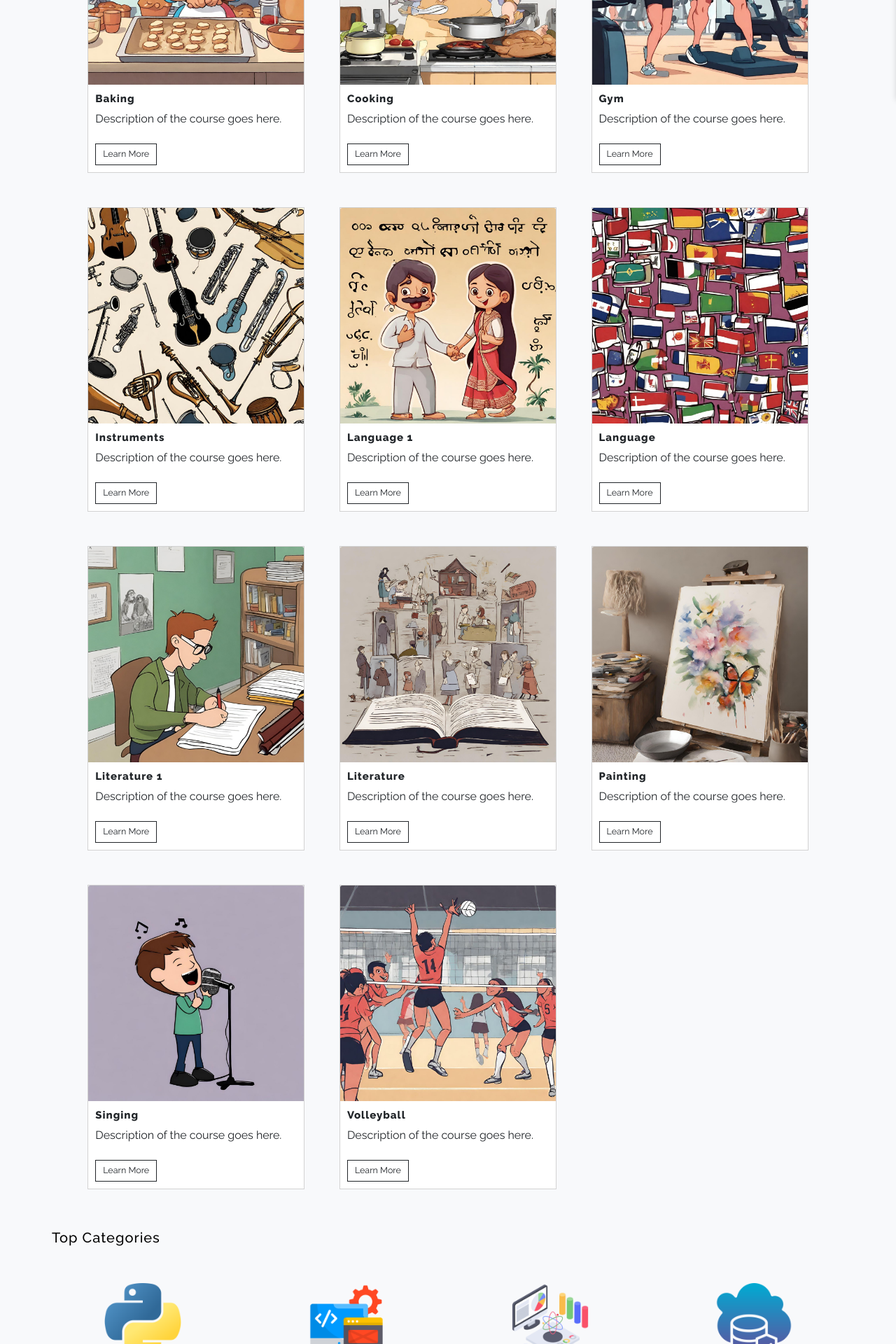
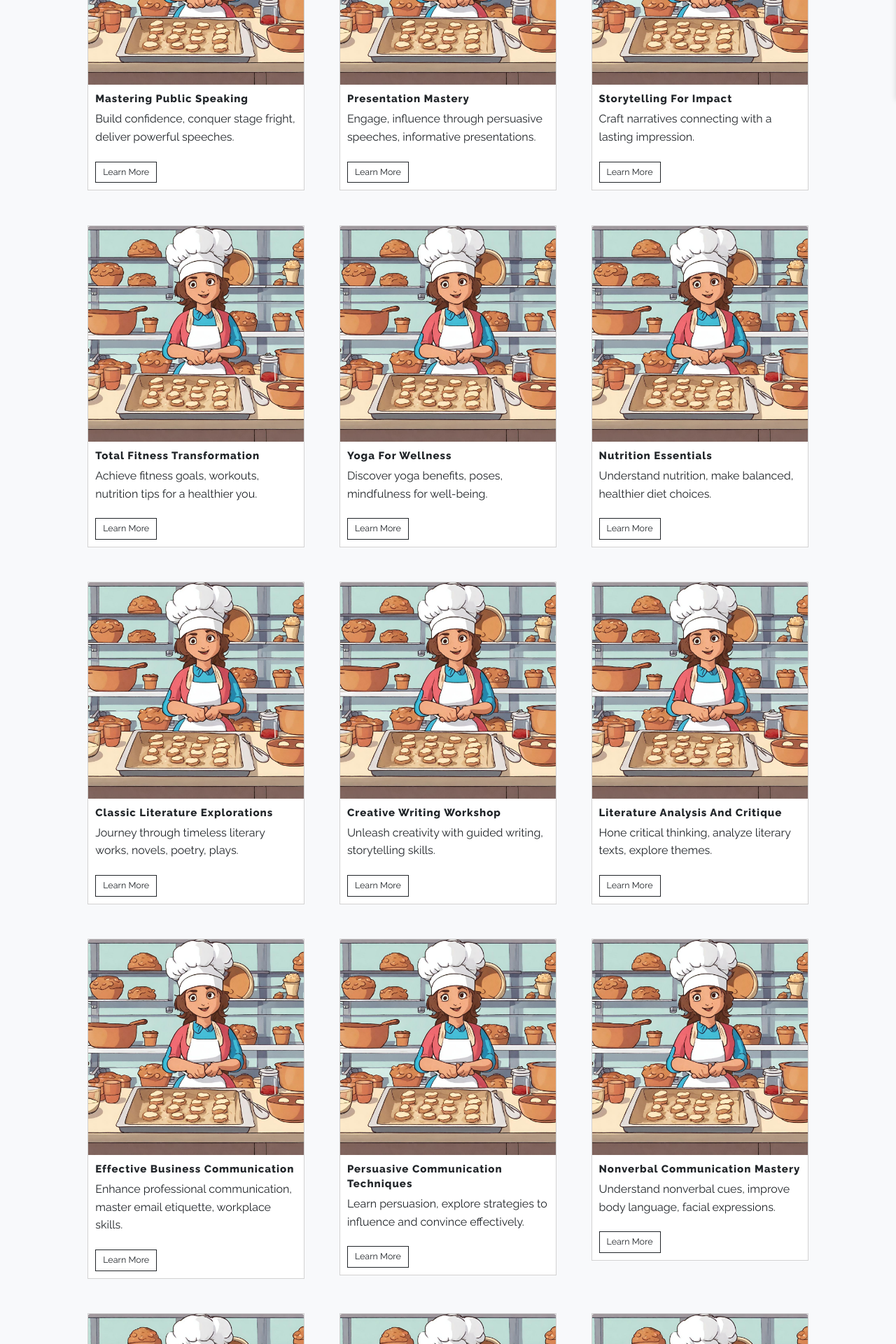
Before and after one commit to inputvar/Supernova, a React (Create React App) app in the folder frontend/: page / in a window 1280 px wide. Shown: the part 660-2580 px from the top of the page at 70% size. Built offline with nearby package versions, Linux system fonts and the light colour scheme.

Commit message:
courses start 2

```diff
--- a/frontend/src/components/CourseList.js
+++ b/frontend/src/components/CourseList.js
@@ -19,18 +19,98 @@ import volleyballImage from '../images/courses/volleyball.jpeg';
 const CourseList = () => {
   // const {courses} = useCoursesContext();
   const courseData = [
-    { title: 'Baking', image: bakingImage },
-    { title: 'Cooking', image: cookingImage },
-    { title: 'Gym', image: gymImage },
-    { title: 'Instruments', image: instrumentsImage },
-    { title: 'Language 1', image: language1Image },
-    { title: 'Language', image: languageImage },
-    { title: 'Literature 1', image: literature1Image },
-    { title: 'Literature', image: literatureImage },
-    { title: 'Painting', image: paintingImage },
-    { title: 'Singing', image: singingImage },
-    { title: 'Volleyball', image: volleyballImage },
+    {
+      title: 'Mastering Public Speaking',
+      description: 'Build confidence, conquer stage fright, deliver powerful speeches.',
+      filterType: 'Public Speaking',
+    },
+    {
+      title: 'Presentation Mastery',
+      description: 'Engage, influence through persuasive speeches, informative presentations.',
+      filterType: 'Public Speaking',
+    },
+    {
+      title: 'Storytelling for Impact',
+      description: 'Craft narratives connecting with a lasting impression.',
+      filterType: 'Public Speaking',
+    },
+    {
+      title: 'Total Fitness Transformation',
+      description: 'Achieve fitness goals, workouts, nutrition tips for a healthier you.',
+      filterType: 'Physical Health',
+    },
+    {
+      title: 'Yoga for Wellness',
+      description: 'Discover yoga benefits, poses, mindfulness for well-being.',
+      filterType: 'Physical Health',
+    },
+    {
+      title: 'Nutrition Essentials',
+      description: 'Understand nutrition, make balanced, healthier diet choices.',
+      filterType: 'Physical Health',
+    },
+    {
+      title: 'Classic Literature Explorations',
+      description: 'Journey through timeless literary works, novels, poetry, plays.',
+      filterType: 'Literature',
+    },
+    {
+      title: 'Creative Writing Workshop',
+      description: 'Unleash creativity with guided writing, storytelling skills.',
+      filterType: 'Literature',
+    },
+    {
+      title: 'Literature Analysis and Critique',
+      description: 'Hone critical thinking, analyze literary texts, explore themes.',
+      filterType: 'Literature',
+    },
+    {
+      title: 'Effective Business Communication',
+      description: 'Enhance professional communication, master email etiquette, workplace skills.',
+      filterType: 'Communication Skills',
+    },
+    {
+      title: 'Persuasive Communication Techniques',
+      description: 'Learn persuasion, explore strategies to influence and convince effectively.',
+      filterType: 'Communication Skills',
+    },
+    {
+      title: 'Nonverbal Communication Mastery',
+      description: 'Understand nonverbal cues, improve body language, facial expressions.',
+      filterType: 'Communication Skills',
+    },
+    {
+      title: 'Web Content Writing for Beginners',
+      description: 'Start content writing journey, craft engaging web content, blog posts.',
+      filterType: 'Content Writing',
+    },
+    {
+      title: 'SEO Writing Strategies',
+      description: 'Write SEO content, explore keyword research, on-page optimization.',
+      filterType: 'Content Writing',
+    },
+    {
+      title: 'Creative Writing for Marketing',
+      description: 'Combine creativity, create persuasive marketing content.',
+      filterType: 'Content Writing',
+    },
+    {
+      title: 'Introduction to Acrylic Painting',
+      description: 'Explore acrylic painting, learn basic techniques, color theory.',
+      filterType: 'Hobbies',
+    },
+    {
+      title: 'Sculpting with Clay',
+      description: 'Get hands-on with clay sculpting, craft sculptures, pottery.',
+      filterType: 'Hobbies',
+    },
+    {
+      title: 'Digital Art and Illustration',
+      description: 'Dive into digital art, master illustration techniques.',
+      filterType: 'Hobbies',
+    },
   ];
+
 
   return (
     <CoursesListWrapper>
@@ -49,10 +129,10 @@ const CourseList = () => {
           {courseData.map((course, index) => (
             <div className="col" key={index}>
               <div className="card">
-                <img src={course.image} className="card-img-top" alt={course.title} />
+                <img src={bakingImage} className="card-img-top" alt={course.title} />
                 <div className="card-body">
                   <h5 className="card-title">{course.title}</h5>
-                  <p className="card-text">Description of the course goes here.</p>
+                  <p className="card-text">{course.description}</p>
                   <a href="#" className="btn btn-outline-dark btn-lg">Learn More</a>
                 </div>
               </div>
```
